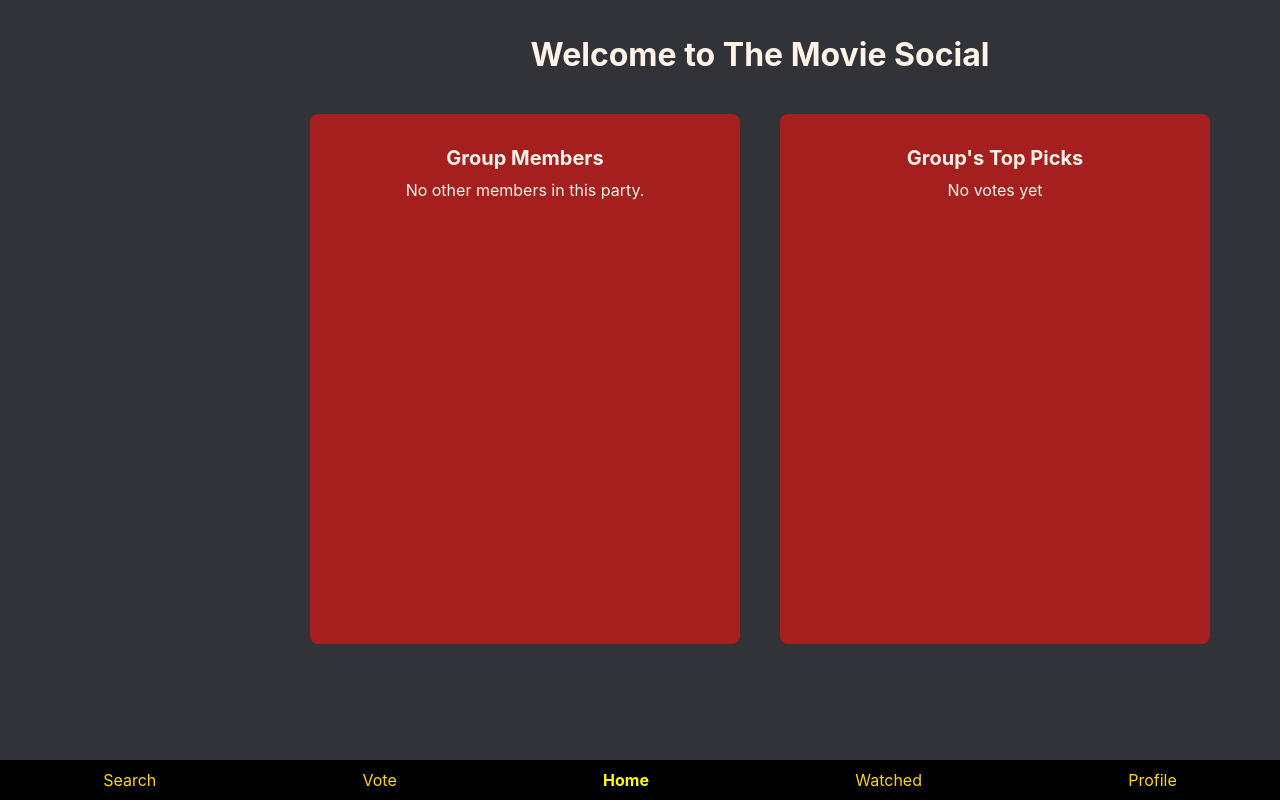
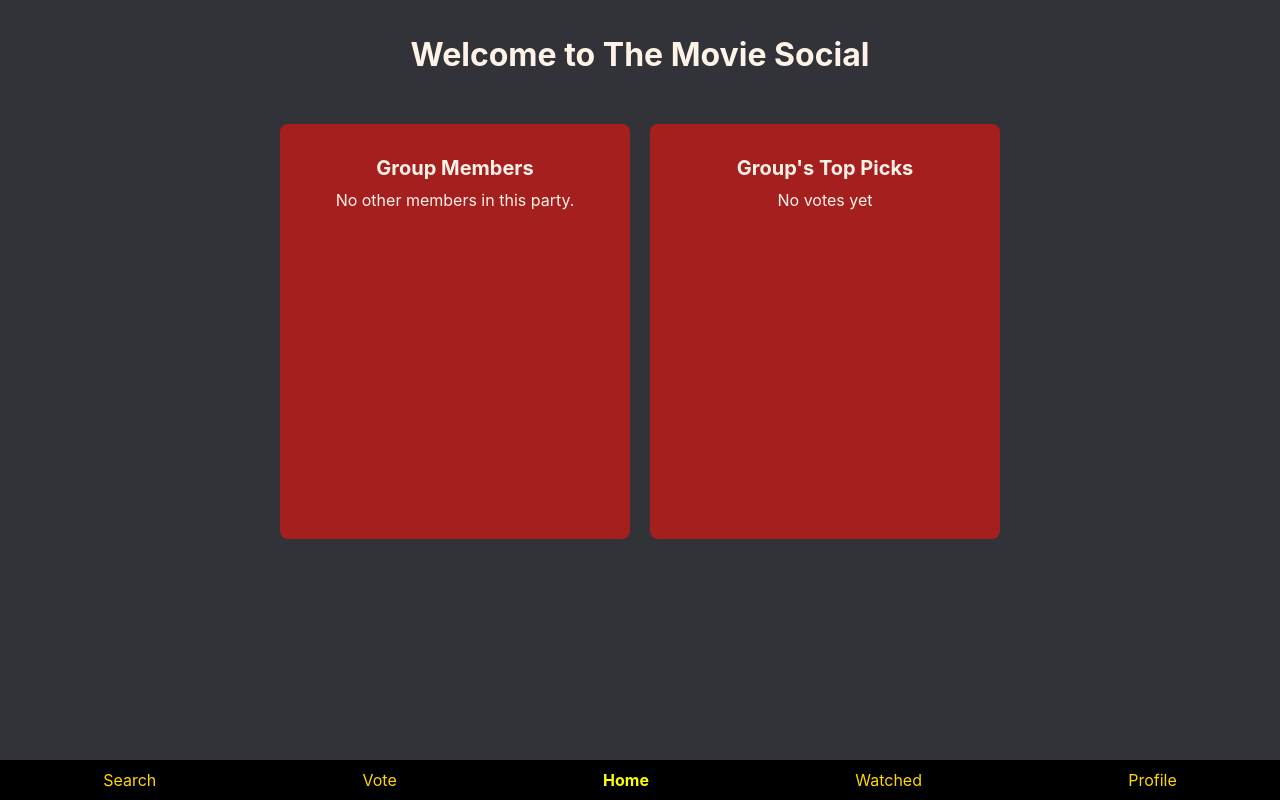
Before and after one commit to rachelleiner/firebase_deploy, a React (Create React App) app in the folder firebase_frontend/: page /home in a window 1280 px wide. Built offline with nearby package versions, Linux system fonts and the light colour scheme.

Commit message:
Update HomePage.css

```diff
--- a/firebase_frontend/src/styles/HomePage.css
+++ b/firebase_frontend/src/styles/HomePage.css
@@ -1,84 +1,102 @@
 .home-page-container {
   position: relative;
-    width: calc(100% - 200px); /* Adjust width to account for the navigation bar */
-    min-height: calc(100vh - 70px); /* Adjust to fit the viewport height minus navigation bar height */
+  width: calc(100% - 200px);
+  min-height: calc(100vh - 70px);
   background: #313338;
   display: flex;
   flex-direction: column;
-    align-items: center; /* Center align items horizontally */
-    justify-content: flex-start; /* Align items to the top */
+  align-items: center;
+  justify-content: flex-start;
   padding: 20px;
-    margin-left: 200px; /* Consider navigation bar width */
+  margin-left: auto;
+  margin-right: auto;
 }
 
-  .group-name {
+.home-page-container .group-name {
   color: #fff3e8;
   font-family: 'Inter', sans-serif;
   font-size: 24px;
   font-weight: bold;
   margin-bottom: 20px;
-    text-align: center; /* Center align text */
+  text-align: center;
 }
 
-  .large-project-header {
+.home-page-container .large-project-header {
   color: #fff3e8;
   font-family: 'Inter', sans-serif;
   font-size: 32px;
   font-weight: bold;
-    margin-bottom: 20px;
-    text-align: center; /* Center align text */
+  margin-bottom: 30px;
+  text-align: center;
 }
 
-  .content {
+.home-page-container .content {
   display: flex;
   justify-content: space-between;
+  gap: 20px;
   width: 100%;
+  max-width: 1200px;
   margin-top: 20px;
 }
 
-  .group-members,
-  .group-picks {
+.home-page-container .group-members,
+.home-page-container .group-picks {
   background-color: #a51f1f;
-    padding: 15px; /* Adjust padding */
+  padding: 15px;
   border-radius: 8px;
   color: #fff3e8;
   font-family: 'Inter', sans-serif;
-    width: 400px; /* Fixed width for the red boxes */
-    height: 500px; /* Fixed height for the red boxes */
+  width: 400px;
+  height: 350px;
   display: flex;
-    flex-direction: column; /* Display white boxes vertically */
-    align-items: center; /* Align white boxes to the center */
-    justify-content: flex-start; /* Align white boxes to the top */
-    margin-bottom: 30px; /* Add bottom margin for spacing */
+  flex-direction: column;
+  align-items: center;
+  justify-content: flex-start;
+  margin-bottom: 30px;
+  padding-bottom: 50px;
 }
 
-  .group-members {
-    align-self: flex-start; /* Align red box to the left */
+.home-page-container .group-members {
+  align-self: flex-start;
 }
 
-  .group-members h2,
-  .group-picks h2 {
+.home-page-container .group-members h2,
+.home-page-container .group-picks h2 {
   font-weight: 700;
-    font-size: 20px; /* Adjust font size */
+  font-size: 20px;
   margin-bottom: 10px;
 }
 
-  .user-box {
+.home-page-container .user-box {
   background-color: #fff3e8;
   border-radius: 8px;
-    padding: 8px; /* Adjust padding */
-    margin-bottom: 8px; /* Adjust margin */
-    color: #000 !important; /* Black color for text */
+  padding: 8px;
+  margin-bottom: 8px;
+  color: #000 !important;
   text-align: center;
   width: 300px;
 }
 
-  .username,
-  .email {
-    color: #000 !important; /* Black color for usernames and emails */
+.home-page-container .username,
+.home-page-container .email {
+  color: #000 !important;
 }
 
-  .navigation-bar {
+.home-page-container .movie-title {
+  font-size: 1.5em;
+  font-weight: bold;
+  color: #fff3e8;
+  text-align: center;
+  margin-top: 120px;
+}
+
+.home-page-container .no-votes {
+  color: #fff3e8;
+  font-size: 1.2em;
+  text-align: center;
+}
+
+.home-page-container .navigation-bar {
   display: flex;
   justify-content: space-around;
   width: 100%;
@@ -89,46 +107,19 @@
   left: 0;
 }
 
-  .nav-item {
+.home-page-container .nav-item {
   color: #fff3e8;
   font-family: 'Inter', sans-serif;
 }
 
-  .current-page {
+.home-page-container .current-page {
   font-weight: bold;
 }
 
-  .current-page a {
-    color: #ff0; /* Highlight current page link */
+.home-page-container .current-page a {
+  color: #ff0;
 }
 
-  .current-page a:hover {
+.home-page-container .current-page a:hover {
   text-decoration: underline;
 }
-
-  .popup {
-    position: fixed;
-    top: 50%;
-    left: 50%;
-    transform: translate(-50%, -50%);
-    padding: 20px;
-    background-color: #fff;
-    border: 1px solid #ccc;
-    box-shadow: 0 4px 8px rgba(0,0,0,0.1);
-    z-index: 1000;
-    text-align: center; /* Center align text */
-  }
-
-  .popup button {
-    margin-top: 10px;
-    background-color: #a51f1f;
-    color: #fff;
-    border: none;
-    padding: 10px 20px;
-    border-radius: 5px;
-    cursor: pointer;
-  }
-
-  .popup button:hover {
-    background-color: #8a1d1d;
-  }
```
Lines whose indentation alone changed are shown as unchanged.
